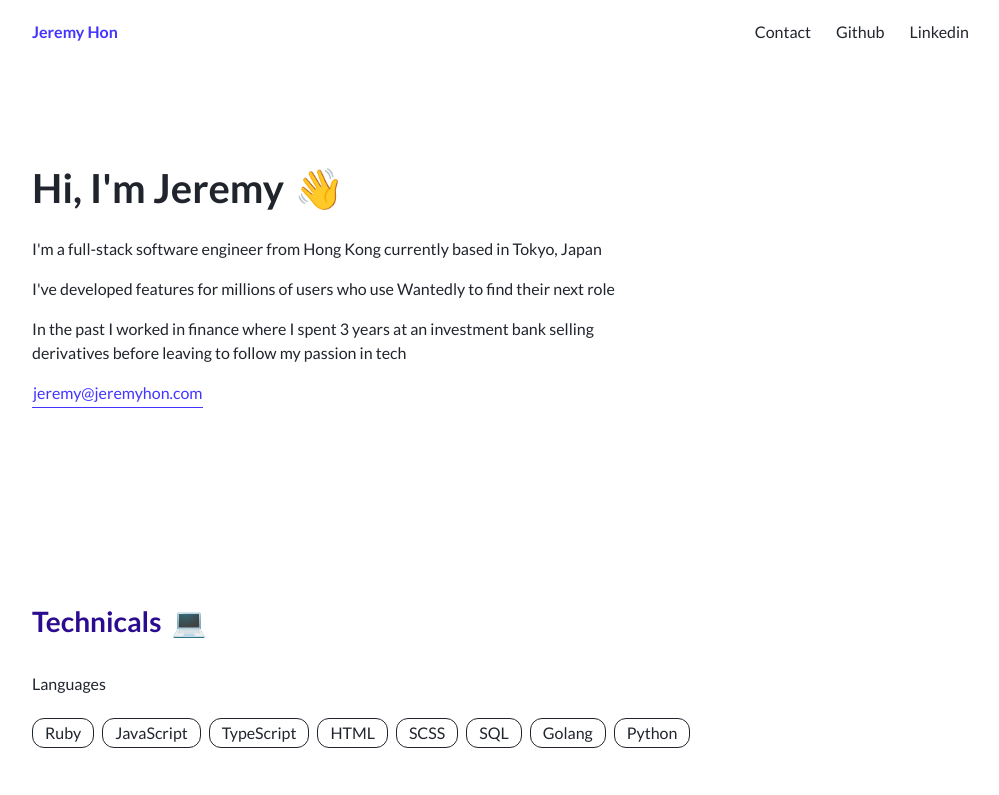
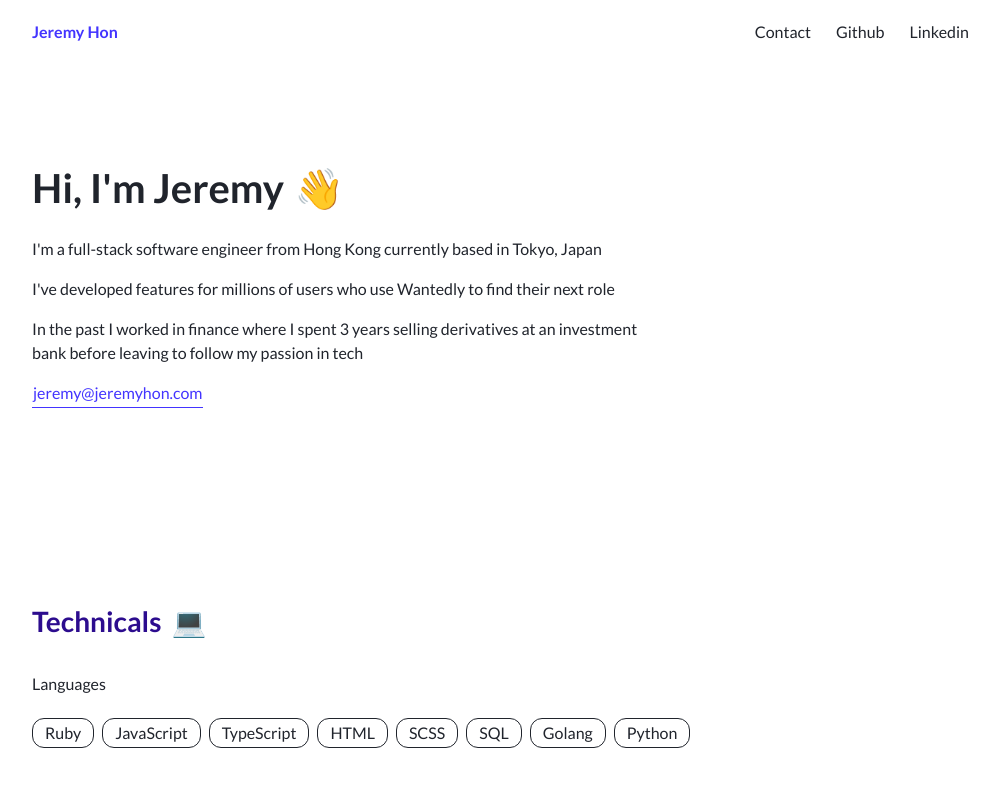
Before and after one commit to jeremykhon/personal-website, a Next.js app: page / in a window 1280 px wide. Shown: the top 795 px of the page, without its empty margins (127-1126 px from the left). Built offline with nearby package versions, Linux system fonts and the light colour scheme.

Commit message:
update wording

```diff
--- a/components/ProfilePage/AboutMe/index.tsx
+++ b/components/ProfilePage/AboutMe/index.tsx
@@ -16,8 +16,9 @@ const AboutMe: React.FC = () => {
         their next role
       </Paragraph>
       <Paragraph>
-        In the past I worked in finance where I spent 3 years at an investment
-        bank selling derivatives before leaving to follow my passion in tech
+        In the past I worked in finance where I spent 3 years selling
+        derivatives at an investment bank before leaving to follow my passion in
+        tech
       </Paragraph>
       <EmailLink href="mailto:jeremy@jeremyhon.com" target="_blank">
         jeremy@jeremyhon.com
--- a/components/ProfilePage/Projects/index.tsx
+++ b/components/ProfilePage/Projects/index.tsx
@@ -39,7 +39,7 @@ const Projects: React.FC = () => {
     <>
       <ProjectsContainer>
         <Title>
-          Featured Projects<EmojiSpan>🤔</EmojiSpan>
+          Projects<EmojiSpan>🤔</EmojiSpan>
         </Title>
         <Container style={{ padding: 0 }}>
           <Row>
```
